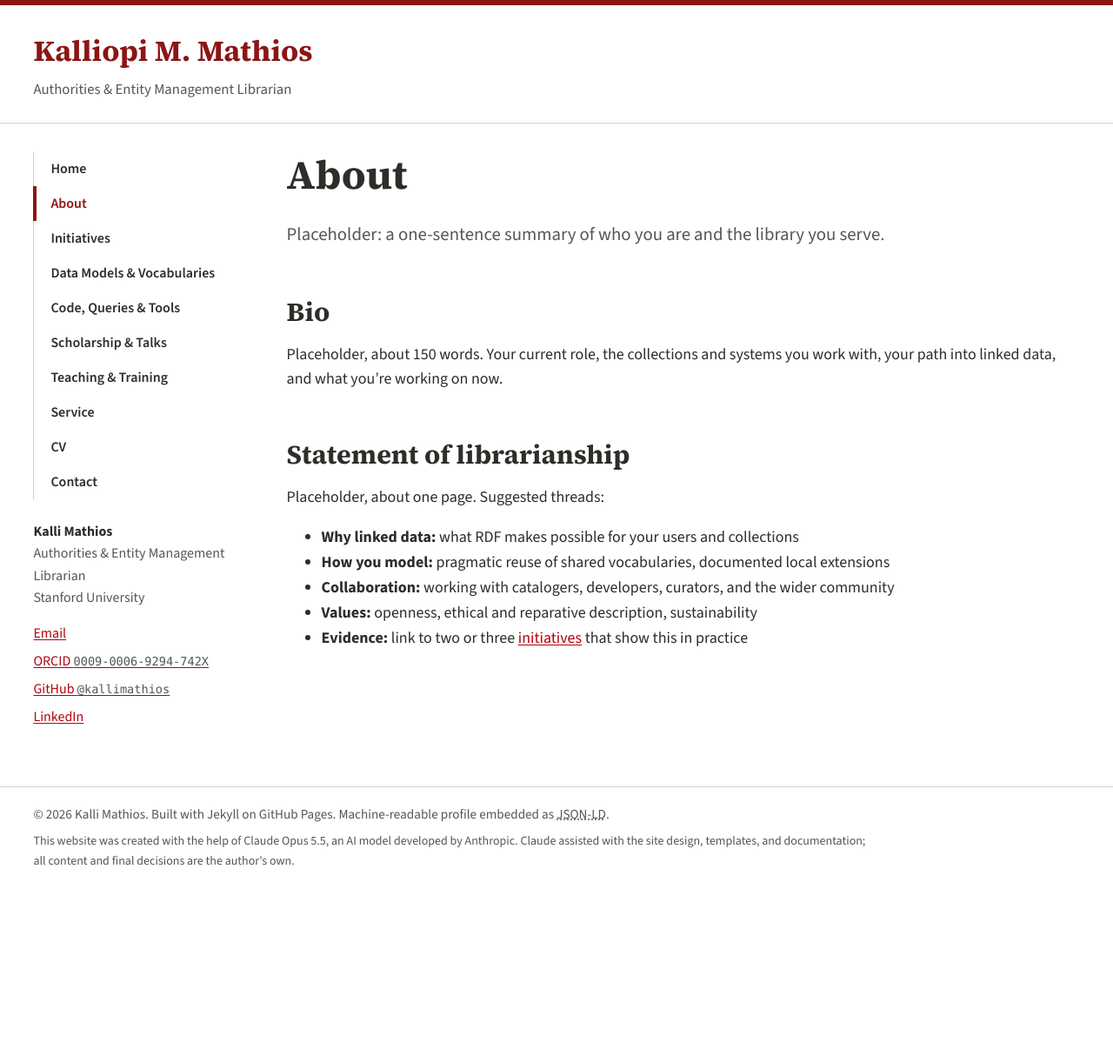
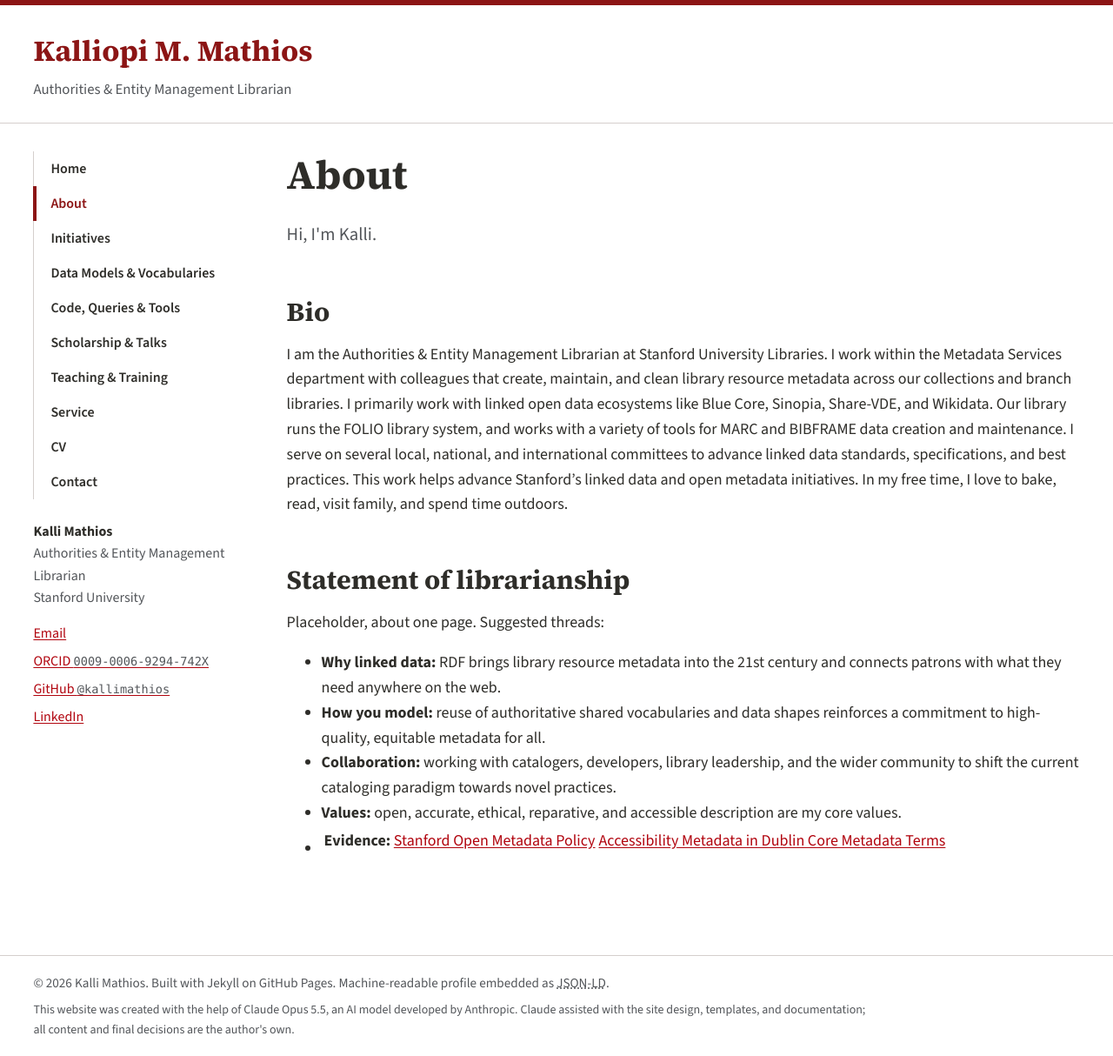
Before and after one commit to kallimathios/kallimathios, a Jekyll site: the page built from about.md, in a window 1280 px wide. Shown: the whole page at 87% size. Built offline with Jekyll 4.4.1, drawn with Linux system fonts in a browser that asks for light colours; before the commit the page ends 1020 px from its top, so only the background shows below that.

Commit message:
Revise about.md with personal bio and librarianship statement
Updated personal information and added detailed statements on librarianship and linked data.

```diff
--- a/about.md
+++ b/about.md
@@ -1,19 +1,18 @@
 ---
 title: About
-intro: "Placeholder: a one-sentence summary of who you are and the library you serve."
+intro: "Hi, I'm Kalli."
 ---
 
 ## Bio
 
-Placeholder, about 150 words. Your current role, the collections and systems you work with,
-your path into linked data, and what you're working on now.
+I am the Authorities & Entity Management Librarian at Stanford University Libraries. I work within the Metadata Services department with colleagues that create, maintain, and clean library resource metadata across our collections and branch libraries. I primarily work with linked open data ecosystems like Blue Core, Sinopia, Share-VDE, and Wikidata. Our library runs the FOLIO library system, and works with a variety of tools for MARC and BIBFRAME data creation and maintenance. I serve on several local, national, and international committees to advance linked data standards, specifications, and best practices. This work helps advance Stanford's linked data and open metadata initiatives. In my free time, I love to bake, read, visit family, and spend time outdoors.
 
 ## Statement of librarianship
 
 Placeholder, about one page. Suggested threads:
 
-- **Why linked data:** what RDF makes possible for your users and collections
-- **How you model:** pragmatic reuse of shared vocabularies, documented local extensions
-- **Collaboration:** working with catalogers, developers, curators, and the wider community
-- **Values:** openness, ethical and reparative description, sustainability
-- **Evidence:** link to two or three [initiatives]({{ '/initiatives/' | relative_url }}) that show this in practice
+- **Why linked data:** RDF brings library resource metadata into the 21st century and connects patrons with what they need anywhere on the web.
+- **How you model:** reuse of authoritative shared vocabularies and data shapes reinforces a commitment to high-quality, equitable metadata for all.
+- **Collaboration:** working with catalogers, developers, library leadership, and the wider community to shift the current cataloging paradigm towards novel practices.
+- **Values:** open, accurate, ethical, reparative, and accessible description are my core values.
+- **Evidence:** [Stanford Open Metadata Policy]([url](https://kallimathios.github.io/kallimathios/initiatives/open-metadata/)) | [Accessibility Metadata in Dublin Core Metadata Terms]([url](https://kallimathios.github.io/kallimathios/models/#accessibility))
```
